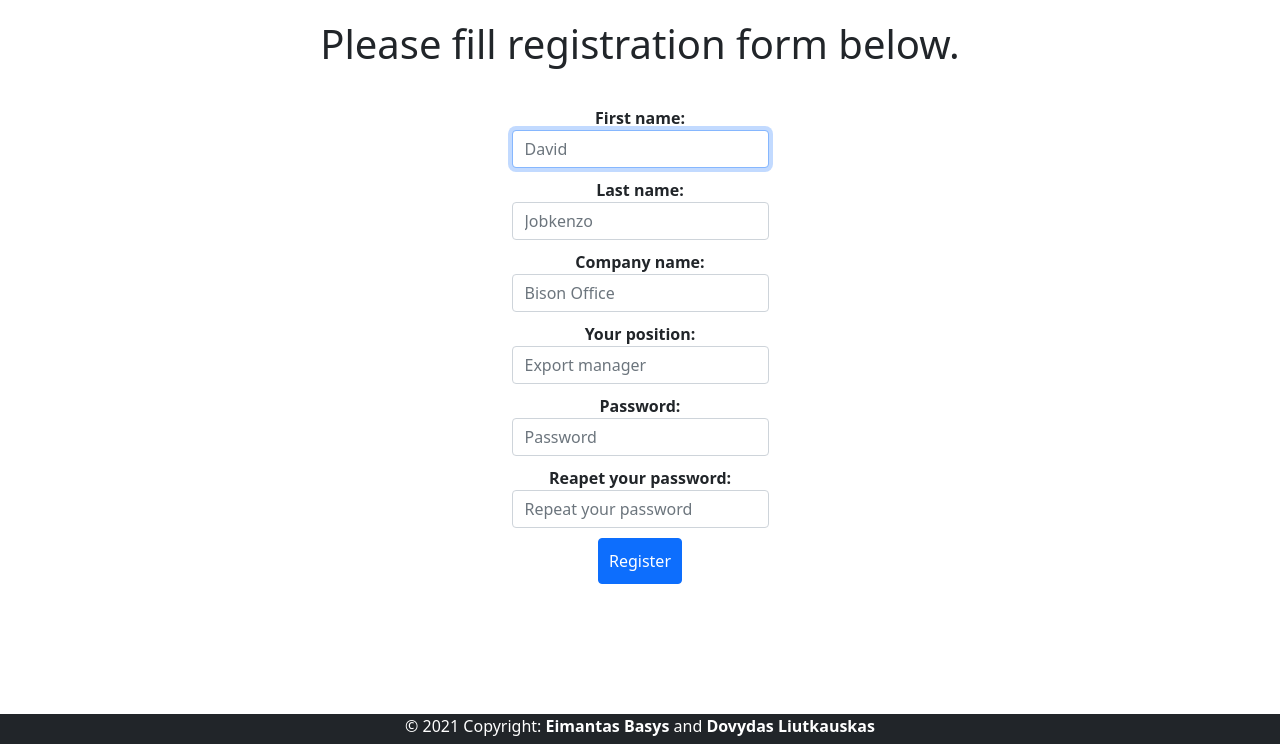
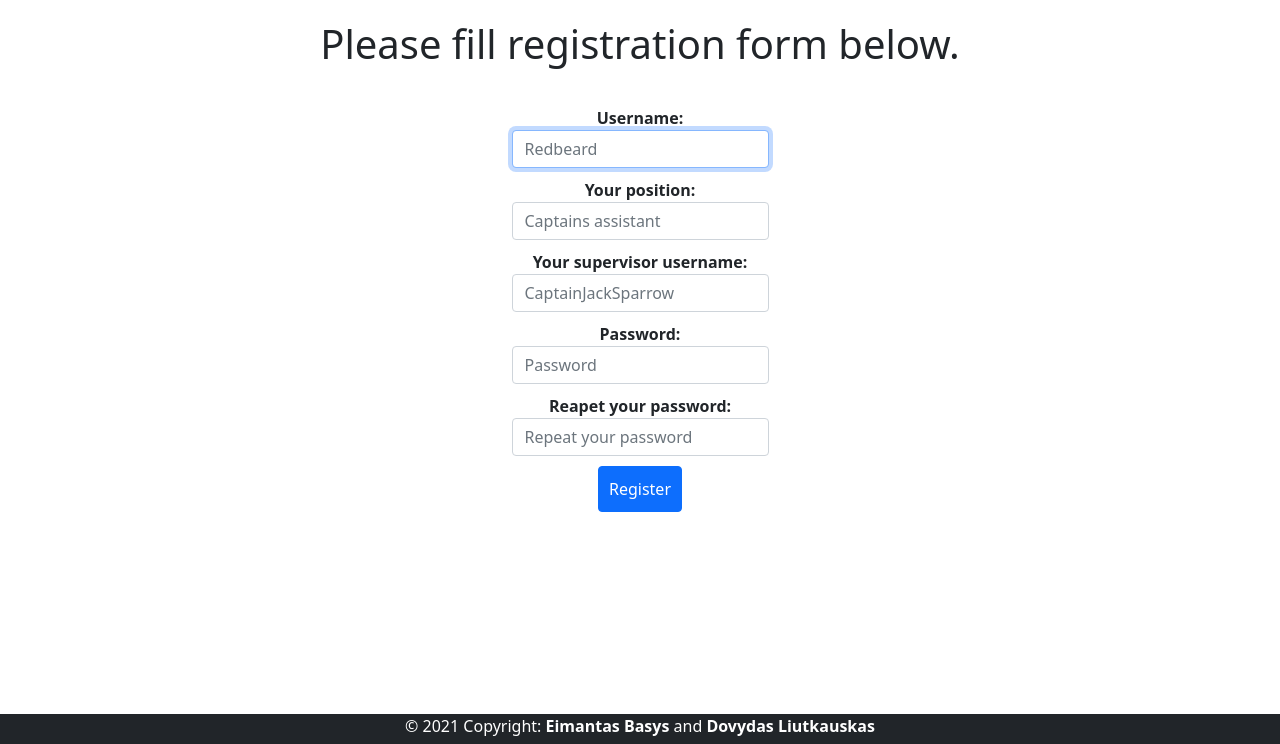
Before and after one commit to Eimantas93/TM, a Flask app: template templates/register.html in a window 1280 px wide. Shown: the part 56-800 px from the top of the page. Run offline with Flask 2, Linux system fonts and the light colour scheme; the template is opened without the code that fills it, so the values that code supplies are empty.

Commit message:
Edited registration form

```diff
--- a/templates/register.html
+++ b/templates/register.html
@@ -7,21 +7,19 @@
 {% block main %}
 <h1 class="pageTitle"> Please fill registration form below. </h1>
 <form action="/register" method="post">
-    <label>First name: </label>
+  <label>Username: </label>
   <div class="form-group">
-      <input autocomplete="off" type="text" class="form-control" placeholder="David" name="firstName" autofocus required>
+    <input autocomplete="off" type="text" class="form-control" placeholder="Redbeard" name="username" autofocus
+      required>
   </div>
-    <label>Last name: </label>
+  <label>Your position: </label>
   <div class="form-group">
-      <input autocomplete="off" type="text" class="form-control" placeholder="Jobkenzo" name="lastName" required>
+    <input autocomplete="off" type="text" class="form-control" placeholder="Captains assistant" name="position"
+      required>
   </div>
-    <label>Company name:</label>
+  <label>Your supervisor username: </label>
   <div class="form-group">
-      <input autocomplete="off" type="text" class="form-control" placeholder="Bison Office" name="companyName" required>
-    </div>
-    <label>Your position:  </label>
-    <div class="form-group">
-      <input autocomplete="off" type="text" class="form-control" placeholder="Export manager" name="position" required>
+    <input autocomplete="off" type="text" class="form-control" placeholder="CaptainJackSparrow" name="supervisor">
   </div>
   <label>Password: </label>
   <div class="form-group">
@@ -29,7 +27,8 @@
   </div>
   <label>Reapet your password: </label>
   <div class="form-group">
-      <input autocomplete="off" type="password" class="form-control" placeholder="Repeat your password" name="passwordConfirm" required>
+    <input autocomplete="off" type="password" class="form-control" placeholder="Repeat your password" name="password2"
+      required>
   </div>
   <button class="btn btn-primary" type="submit">Register</button>
 </form>
```
Lines whose indentation alone changed are shown as unchanged.
